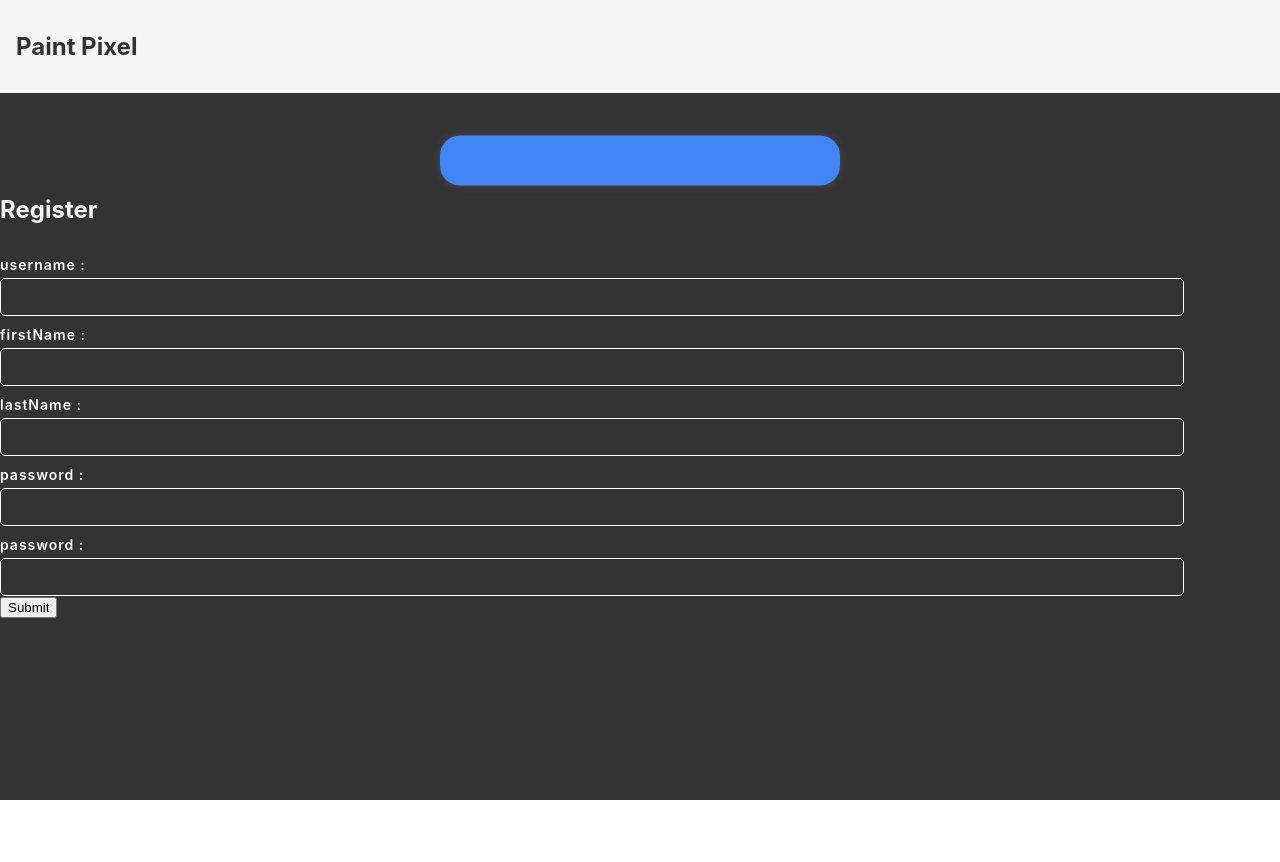
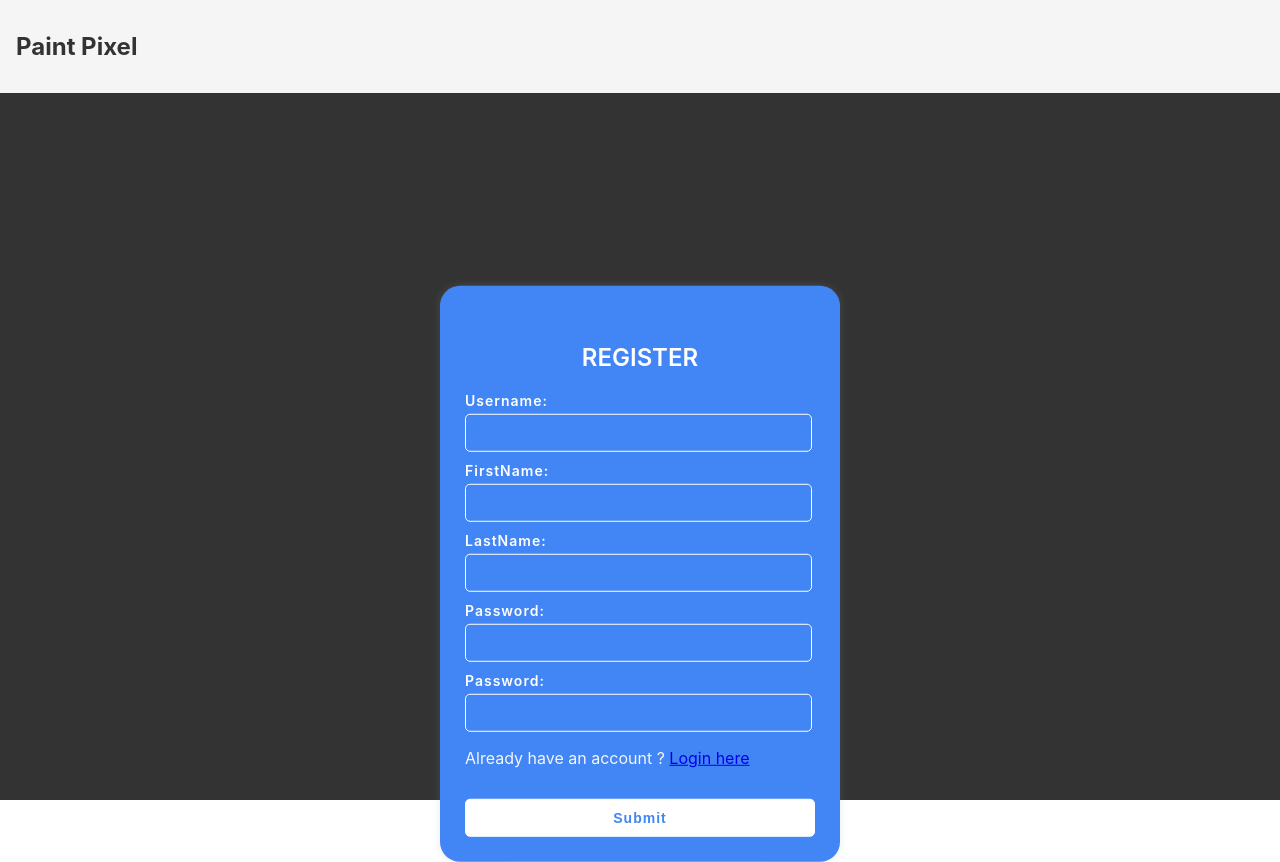
Before and after one commit to adamspd/paint-pixel-react, a React (Create React App) app: page /SignUp in a window 1280 px wide. Before the commit the page ends 800 px from the top, so only its background shows below. Built offline with nearby package versions, Linux system fonts and the light colour scheme.

Commit message:
redesigned signup page

```diff
--- a/src/components/Signup.js
+++ b/src/components/Signup.js
@@ -1,7 +1,8 @@
 import React from 'react'
-import { useRef, useEffect, useState } from 'react'
-import { Link } from 'react-router-dom';
+import {useRef, useEffect, useState} from 'react'
+import {Link} from 'react-router-dom';
 import axios from '../utils/axios'
+import '../css/signup.css'
 
 
 const CREATE_USER_URL = '/creaseUser'
@@ -17,7 +18,6 @@ function Signup() {
     const [isPasswordValid, setIsPasswordValid] = useState(false);
     const [success, setSuccess] = useState(false);
     const [errMsg, setErrMsg] = useState("");
-
 
 
     useEffect(() => {
@@ -45,67 +45,57 @@ function Signup() {
     const handleSubmit = async (e) => {
         e.preventDefault();
         try {
-      const response = await axios.post(CREATE_USER_URL, JSON.stringify({ userName, password, firstName, lastName }),
-        {
-          headers: { 'Content-Type': 'application/json' },
-          withCredentials: true
-        }
-      );
+            const response = await axios.post(CREATE_USER_URL, JSON.stringify({
+                userName, password, firstName, lastName
+            }), {
+                headers: {'Content-Type': 'application/json'}, withCredentials: true
+            });
             setSuccess(true);
             console.log(response.data);
-      // console.log(response.data());
-
 
         } catch (error) {
             if (!error?.response) {
                 setErrMsg('No Server Responseeeee' + error);
-      }
-      else if (error.response?.status === 600) {
+            } else if (error.response?.status === 600) {
                 setErrMsg("Username already exist.");
-      }
-      else {
+            } else {
                 setErrMsg('Erreuuuuur');
             }
-
-
         }
     }
 
-  return (
-    <>
+    return (<>
         {success ? <section>
-
-        <h1>Your account has been created Successfully!</h1>
+                <h4>
+                    Your account has been created Successfully!&nbsp;
                     <Link to='/Login'>Login Here</Link>
+                </h4>
             </section> :
 
-        <section>
-          <div className='loginForm'>
+            <section className='registerForm'>
+                <div>
                     <p className={errMsg ? "errmsg" : "offscreen"} aria-live="assertive">
                         {errMsg}
                     </p>
                 </div>
-          <h1>Register</h1>
+                <h1 className='title'>Register</h1>
                 <div>
                     <form onSubmit={handleSubmit}>
                         <div>
-                <label htmlFor='usermane'>username :</label>
+                            <label htmlFor='usermane'>Username:&nbsp;</label>
                             <input
                                 id='usermane'
                                 type='text'
                                 ref={userNameInput}
                                 autoComplete='off'
-                  //  onFocus={() => {setInputFocus(true)}}
-                  // onBlur={() => {setInputFocus(false)}}
                                 value={userName}
                                 onChange={(e) => setUserName(e.target.value)}
-                //  onChange={}
                             >
                             </input>
                         </div>
 
                         <div>
-                <label htmlFor='firstName'>firstName :</label>
+                            <label htmlFor='firstName'>FirstName:&nbsp;</label>
                             <input
                                 id='firstName'
                                 type='text'
@@ -113,13 +103,12 @@ function Signup() {
                                 required={true}
                                 value={firstName}
                                 onChange={(e) => setFirstName(e.target.value)}
-
                             >
                             </input>
                         </div>
 
                         <div>
-                <label htmlFor='lastName'>lastName :</label>
+                            <label htmlFor='lastName'>LastName:&nbsp;</label>
                             <input
                                 id='lastName'
                                 type='text'
@@ -133,7 +122,7 @@ function Signup() {
 
                         <div>
                             <label htmlFor='password'>
-                  password :
+                                Password:&nbsp;
                             </label>
                             <input
                                 id='password'
@@ -148,7 +137,7 @@ function Signup() {
 
                         <div>
                             <label htmlFor='confirmPassword'>
-                  password :
+                                Password:&nbsp;
                             </label>
                             <input
                                 id='confirmPassword'
@@ -160,16 +149,22 @@ function Signup() {
                             >
                             </input>
                         </div>
+                        <div>
+                            <p>
+                                Already have an account ?&nbsp;
+                                <Link to='/login'>Login here</Link>
+                            </p>
+                        </div>
 
                         <div>
-                <button disabled={!isPasswordValid ? true : false} className='createUserButton'>Submit</button>
+                            <button disabled={!isPasswordValid ? true : false} className='submitButton'>Submit
+                            </button>
 
                         </div>
 
                     </form>
                 </div>
-        </section>
-      }</>)
+            </section>}</>)
 }
 
 export default Signup
--- a/src/css/signup.css
+++ b/src/css/signup.css
@@ -1,6 +1,64 @@
-.createUserButton:disabled{
-        background-color: brown;
+.registerForm {
+    background: #4285F4;
+    transition: 0.3s ease;
+    border-radius: 20px;
+    max-width: 350px;
+    margin: 20px auto;
+    padding: 25px;
+    position: relative;
+    box-shadow: 0 0 10px 0 rgba(159, 159, 159, 0.2);
+    /* box always in the middle of the screen */
+    transform: translate(0, 30%);
 }
-.createUserButton{
-        background-color: green;
+
+.title {
+    text-align: center;
+    margin-bottom: 20px;
+    color: #fff;
+    font-weight: 600;
+    text-transform: uppercase;
 }
+
+label {
+    color: #FFFFFF;
+    font-size: 14px;
+    font-weight: 600;
+    letter-spacing: 1px;
+    display: block;
+    margin: 10px auto 5px;
+}
+
+input {
+    width: 90%;
+    padding: 10px 15px;
+    border: 1px solid #fff;
+    border-radius: 5px;
+    background: transparent;
+    color: #fff;
+    font-size: 14px;
+    font-weight: 600;
+    letter-spacing: 1px;
+    outline: none;
+}
+
+.submitButton {
+    margin-top: 15px;
+    width: 100%;
+    padding: 10px 15px;
+    border: 1px solid #fff;
+    border-radius: 5px;
+    background: white;
+    color: #4285F4;
+    font-size: 14px;
+    font-weight: 600;
+    letter-spacing: 1px;
+    outline: none;
+}
+
+.submitButton:hover {
+    background: #02255e;
+    color: white;
+    border: 1px solid #02255e;
+    transition: 0.3s ease;
+    font-size: 15px;
+}
```
Lines whose indentation alone changed are shown as unchanged.
